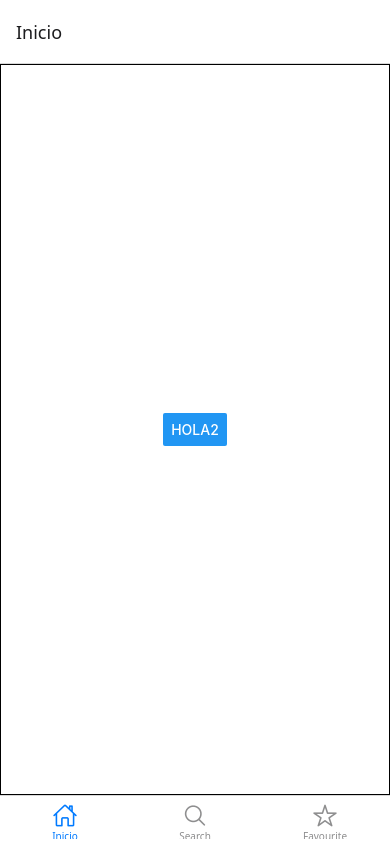
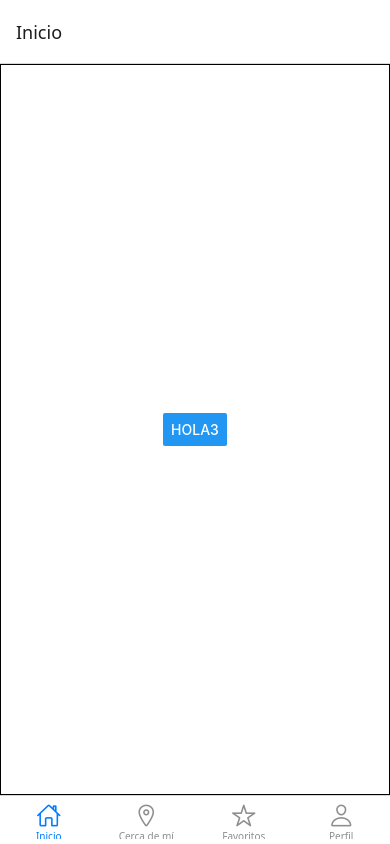
Before and after one commit to Etxabe/TuCancha, a React Native app in the folder tucancha/: screen / in a window 390 px wide. Built offline with nearby package versions, Linux system fonts and the light colour scheme.

Commit message:
{#01} - Primeros Pasos

```diff
--- a/tucancha/front_cliente/ClienteFront.js
+++ b/tucancha/front_cliente/ClienteFront.js
@@ -19,22 +19,22 @@ const Tabs = () => {
             <Ionicons name="home-outline" size={size} color={color} />
           )
         }}/>
-      <Tab.Screen name="Search" component={ScreenPerfil} options={{
-        title: "Search",
+      <Tab.Screen name="Search" component={ScreenCercaDeMi} options={{
+        title: "Cerca de mí",
         tabBarIcon: ({ color, size }) => (
-        <Ionicons name="search-outline" size={size} color={color} />
+        <Ionicons name="location-outline" size={size} color={color} />
         )
         }}/>
-        <Tab.Screen name="Favourite" component={ScreenCercaDeMi} options={{
-        title: "Favourite",
+      <Tab.Screen name="Favourite" component={ScreenFavoritos} options={{
+        title: "Favoritos",
         tabBarIcon: ({ color, size }) => (
         <Ionicons name="star-outline" size={size} color={color} />
         )
         }}/>
-        <Tab.Screen name="Profile" component={ScreenFavoritos} options={{
-        title: "Inicio",
+      <Tab.Screen name="Profile" component={ScreenPerfil} options={{
+        title: "Perfil",
         tabBarIcon: ({ color, size }) => (
-        <Ionicons name="search-outline" size={size} color={color} />
+        <Ionicons name="person-outline" size={size} color={color} />
         )
         }}/>
     </Tab.Navigator>
--- a/tucancha/front_cliente/screens_cliente/ScreenReserva.js
+++ b/tucancha/front_cliente/screens_cliente/ScreenReserva.js
@@ -11,7 +11,7 @@ export default function FrontViewPitch1() {
 
   return (
       <View style={styles.container}>
-        <Button title='hola2' ></Button>
+        <Button title='hola1' ></Button>
       </View>
   );
 }
--- a/tucancha/index.js
+++ b/tucancha/index.js
@@ -1,6 +1,6 @@
 import { registerRootComponent } from 'expo';
 
-import App from './front_servidor/ServidorFront';
+import App from './front_cliente/ClienteFront';
 
 // registerRootComponent calls AppRegistry.registerComponent('main', () => App);
 // It also ensures that whether you load the app in Expo Go or in a native build,
```
Also changed, not shown: 1 other file (tests, documents, lock files or other folders).
